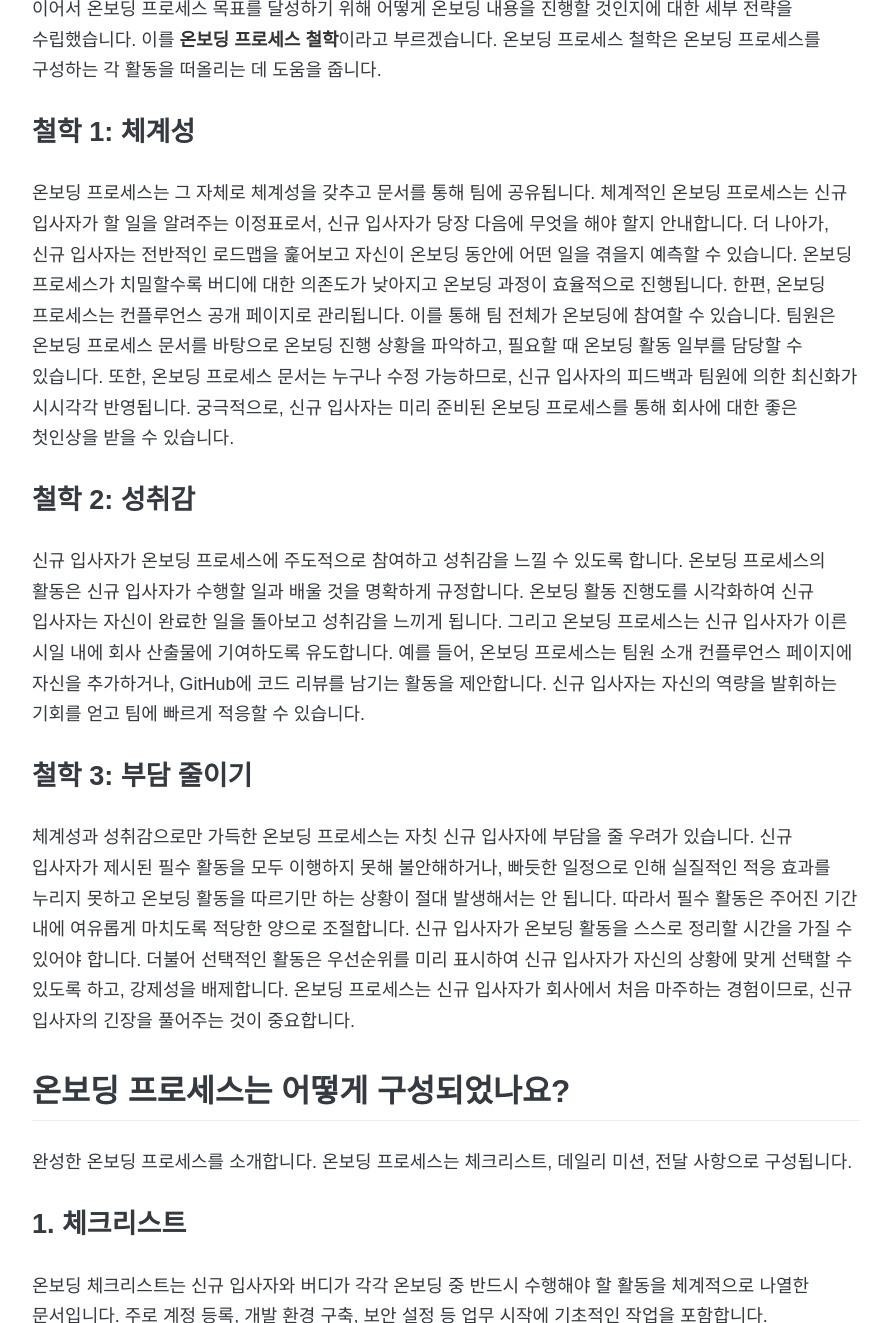
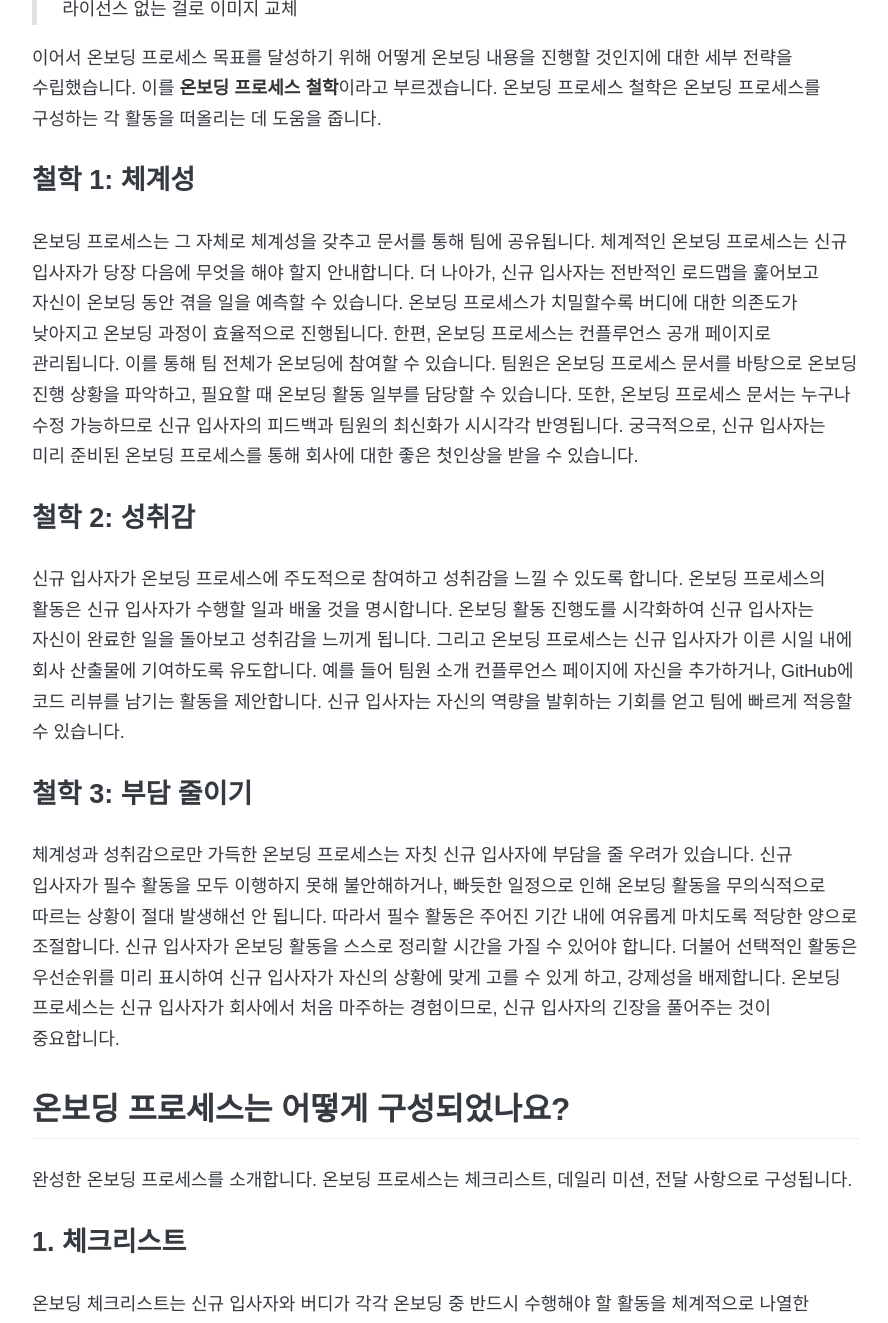
Before and after one commit to 8percent/8percent.github.io, a Jekyll site: the page built from _posts/2024-07-05-백엔드-온보딩-수립.md, in a window 1280 px wide and 1400 px high, scrolled down 3460 px, cut to the strip 77-1400 px from the top of the window. Shown: the whole strip, without its empty margins (194-1082 px from the left). Built offline with Jekyll 4.4.1, drawn with Linux system fonts in a browser that asks for light colours; some web fonts are replaced; some of the changed text lies outside the part shown.

Commit message:
REF: 퇴고

```diff
--- a/_posts/2024-07-05-백엔드-온보딩-수립.md
+++ b/_posts/2024-07-05-백엔드-온보딩-수립.md
@@ -49,7 +49,9 @@
 
 온보딩 프로세스는 온보딩에서 해야 할 일을 정의하고 수행 방식을 체계화한 뒤, 온보딩의 목표와 철학을 바탕으로 실제 활동을 구성해 나가는 순서로 만들어졌습니다. 버디를 맡았던 직전 입사자를 비롯해 Backend 팀의 리더, 인사팀 담당자, CTO님을 인터뷰하고 이전의 버디 경험을 더해 온보딩 프로세스 수립의 근거로 삼았습니다. 온보딩 프로세스는 1차 버디 기간인 입사일로부터 일주일(5영업일) 동안 진행됩니다.
 
-지금까지 겪었던 버디의 역할을 바탕으로 **온보딩의 내용**을 구체화했습니다. 다시 말해 신규 입사자들이 온보딩 프로세스 유무와 상관없이 첫 한 주일에 수행해야 할 활동을 정의한 것입니다.
+우선 지금까지 겪었던 버디의 역할을 바탕으로 **온보딩의 내용**을 구체화했습니다. 다시 말해 신규 입사자들이 온보딩 프로세스 유무와 상관없이 첫 한 주일에 수행해야 할 활동을 정의한 것입니다.
+
+> 유무와 상관 없이? -> 이해가 어려움
 
 - 환경 설정: 업무 시작에 필수인 도구에 가입하고, 개발 환경을 구축합니다.
 - 문화 이해: 업무 프로세스, 회사 및 팀 문화, 개발 문화를 소개받습니다.
@@ -70,15 +72,15 @@
 
 ### 철학 1: 체계성
 
-온보딩 프로세스는 그 자체로 체계성을 갖추고 문서를 통해 팀에 공유됩니다. 체계적인 온보딩 프로세스는 신규 입사자가 할 일을 알려주는 이정표로서, 신규 입사자가 당장 다음에 무엇을 해야 할지 안내합니다. 더 나아가, 신규 입사자는 전반적인 로드맵을 훑어보고 자신이 온보딩 동안에 어떤 일을 겪을지 예측할 수 있습니다. 온보딩 프로세스가 치밀할수록 버디에 대한 의존도가 낮아지고 온보딩 과정이 효율적으로 진행됩니다. 한편, 온보딩 프로세스는 컨플루언스 공개 페이지로 관리됩니다. 이를 통해 팀 전체가 온보딩에 참여할 수 있습니다. 팀원은 온보딩 프로세스 문서를 바탕으로 온보딩 진행 상황을 파악하고, 필요할 때 온보딩 활동 일부를 담당할 수 있습니다. 또한, 온보딩 프로세스 문서는 누구나 수정 가능하므로, 신규 입사자의 피드백과 팀원에 의한 최신화가 시시각각 반영됩니다. 궁극적으로, 신규 입사자는 미리 준비된 온보딩 프로세스를 통해 회사에 대한 좋은 첫인상을 받을 수 있습니다.
+온보딩 프로세스는 그 자체로 체계성을 갖추고 문서를 통해 팀에 공유됩니다. 체계적인 온보딩 프로세스는 신규 입사자가 당장 다음에 무엇을 해야 할지 안내합니다. 더 나아가, 신규 입사자는 전반적인 로드맵을 훑어보고 자신이 온보딩 동안 겪을 일을 예측할 수 있습니다. 온보딩 프로세스가 치밀할수록 버디에 대한 의존도가 낮아지고 온보딩 과정이 효율적으로 진행됩니다. 한편, 온보딩 프로세스는 컨플루언스 공개 페이지로 관리됩니다. 이를 통해 팀 전체가 온보딩에 참여할 수 있습니다. 팀원은 온보딩 프로세스 문서를 바탕으로 온보딩 진행 상황을 파악하고, 필요할 때 온보딩 활동 일부를 담당할 수 있습니다. 또한, 온보딩 프로세스 문서는 누구나 수정 가능하므로 신규 입사자의 피드백과 팀원의 최신화가 시시각각 반영됩니다. 궁극적으로, 신규 입사자는 미리 준비된 온보딩 프로세스를 통해 회사에 대한 좋은 첫인상을 받을 수 있습니다.
 
 ### 철학 2: 성취감
 
-신규 입사자가 온보딩 프로세스에 주도적으로 참여하고 성취감을 느낄 수 있도록 합니다. 온보딩 프로세스의 활동은 신규 입사자가 수행할 일과 배울 것을 명확하게 규정합니다. 온보딩 활동 진행도를 시각화하여 신규 입사자는 자신이 완료한 일을 돌아보고 성취감을 느끼게 됩니다. 그리고 온보딩 프로세스는 신규 입사자가 이른 시일 내에 회사 산출물에 기여하도록 유도합니다. 예를 들어, 온보딩 프로세스는 팀원 소개 컨플루언스 페이지에 자신을 추가하거나, GitHub에 코드 리뷰를 남기는 활동을 제안합니다. 신규 입사자는 자신의 역량을 발휘하는 기회를 얻고 팀에 빠르게 적응할 수 있습니다.
+신규 입사자가 온보딩 프로세스에 주도적으로 참여하고 성취감을 느낄 수 있도록 합니다. 온보딩 프로세스의 활동은 신규 입사자가 수행할 일과 배울 것을 명시합니다. 온보딩 활동 진행도를 시각화하여 신규 입사자는 자신이 완료한 일을 돌아보고 성취감을 느끼게 됩니다. 그리고 온보딩 프로세스는 신규 입사자가 이른 시일 내에 회사 산출물에 기여하도록 유도합니다. 예를 들어 팀원 소개 컨플루언스 페이지에 자신을 추가하거나, GitHub에 코드 리뷰를 남기는 활동을 제안합니다. 신규 입사자는 자신의 역량을 발휘하는 기회를 얻고 팀에 빠르게 적응할 수 있습니다.
 
 ### 철학 3: 부담 줄이기
 
-체계성과 성취감으로만 가득한 온보딩 프로세스는 자칫 신규 입사자에 부담을 줄 우려가 있습니다. 신규 입사자가 제시된 필수 활동을 모두 이행하지 못해 불안해하거나, 빠듯한 일정으로 인해 실질적인 적응 효과를 누리지 못하고 온보딩 활동을 따르기만 하는 상황이 절대 발생해서는 안 됩니다. 따라서 필수 활동은 주어진 기간 내에 여유롭게 마치도록 적당한 양으로 조절합니다. 신규 입사자가 온보딩 활동을 스스로 정리할 시간을 가질 수 있어야 합니다. 더불어 선택적인 활동은 우선순위를 미리 표시하여 신규 입사자가 자신의 상황에 맞게 선택할 수 있도록 하고, 강제성을 배제합니다. 온보딩 프로세스는 신규 입사자가 회사에서 처음 마주하는 경험이므로, 신규 입사자의 긴장을 풀어주는 것이 중요합니다.
+체계성과 성취감으로만 가득한 온보딩 프로세스는 자칫 신규 입사자에 부담을 줄 우려가 있습니다. 신규 입사자가 필수 활동을 모두 이행하지 못해 불안해하거나, 빠듯한 일정으로 인해 온보딩 활동을 무의식적으로 따르는 상황이 절대 발생해선 안 됩니다. 따라서 필수 활동은 주어진 기간 내에 여유롭게 마치도록 적당한 양으로 조절합니다. 신규 입사자가 온보딩 활동을 스스로 정리할 시간을 가질 수 있어야 합니다. 더불어 선택적인 활동은 우선순위를 미리 표시하여 신규 입사자가 자신의 상황에 맞게 고를 수 있게 하고, 강제성을 배제합니다. 온보딩 프로세스는 신규 입사자가 회사에서 처음 마주하는 경험이므로, 신규 입사자의 긴장을 풀어주는 것이 중요합니다.
 
 ## 온보딩 프로세스는 어떻게 구성되었나요?
 
@@ -86,7 +88,7 @@
 
 ### 1. 체크리스트
 
-온보딩 체크리스트는 신규 입사자와 버디가 각각 온보딩 중 반드시 수행해야 할 활동을 체계적으로 나열한 문서입니다. 주로 계정 등록, 개발 환경 구축, 보안 설정 등 업무 시작에 기초적인 작업을 포함합니다. 체크리스트의 또 다른 효과는 버디의 시간 절약입니다. 신규 입사자의 기초 설정 과정에서 버디를 거치는 경우가 많은데, 버디도 신규 입사자 설정을 자주 하지 않다 보니 순탄히 진행되지 않을 때가 있습니다. 체크리스트에 Pycharm 라이선스 구매, SSH 공개키 등록 같은 자주 막히던 작업에 대한 요령을 기재했습니다. 그리고 매번 신규 입사자에게 개별적으로 전해주던 슬랙 메시지, 컨플루언스 페이지, 참고 웹 페이지 링크를 한 곳에 모아두어 신규 입사자가 필요한 정보를 쉽게 찾을 수 있도록 합니다.
+온보딩 체크리스트는 신규 입사자와 버디가 각각 온보딩 중 반드시 수행해야 할 활동을 체계적으로 나열한 문서입니다. 주로 계정 등록, 개발 환경 구축, 보안 설정 등 업무 시작에 기초적인 작업을 포함합니다. 체크리스트의 또 다른 효과는 버디의 시간 절약입니다. 신규 입사자의 기초 설정 과정에서 버디를 거치는 경우가 많은데, 버디도 신규 입사자 설정을 자주 하지 않다 보니 실수할 수 있습니다. 체크리스트에 Pycharm 라이선스 구매, SSH 공개키 등록 같은 자주 막히던 작업에 대한 요령을 기재했습니다. 그리고 매번 신규 입사자에게 개별적으로 전해주던 슬랙 메시지, 컨플루언스 페이지, 참고 웹 페이지 링크를 한 곳에 모아두어 신규 입사자가 필요한 정보를 쉽게 찾을 수 있도록 합니다.
 
 <figure style="text-align: center">
   <img src="/images/백엔드-온보딩-수립-checklist-recruit.png" alt="백엔드-온보딩-수립-checklist-recruit" width="600"/>
@@ -99,7 +101,7 @@
 
 ### 2. 데일리 미션
 
-온보딩 데일리 미션은 입사 이후 1일 차부터 5일 차까지 신규 입사자가 실천할 활동을 담은 문서로 제공됩니다. 온보딩 체크리스트 항목과 전달 사항을 완료했다면 쉽게 처리할 수 있습니다. 그리하여 신규 입사자가 날마다 체크리스트에서 수행할 항목을 선택하는 길잡이로 활용됩니다. 더불어 회사와 팀에 기여하거나 실제 업무와 연계된 활동을 포함하므로 신규 입사자에게 성취감을 부여합니다. 정해진 날짜에 데일리 미션을 모두 수행하지 않아도 괜찮습니다. 5일 치 미션을 하루에 몰아서 끝낼 수도 있을 만큼 분량이 적습니다.
+온보딩 데일리 미션은 입사 이후 1일 차부터 5일 차까지 신규 입사자가 실천할 활동을 담은 문서로 제공됩니다. 온보딩 체크리스트 항목과 전달 사항을 완료했다면 쉽게 처리할 수 있습니다. 그리하여 신규 입사자가 날마다 체크리스트에서 수행할 항목을 선택하는 길잡이로 활용됩니다. 더불어 회사와 팀에 기여하거나 실제 업무와 연계된 활동을 포함하므로, 신규 입사자에게 성취감을 부여합니다. 정해진 날짜에 데일리 미션을 모두 수행하지 않아도 괜찮습니다. 5일 치 미션을 하루에 몰아서 끝낼 수도 있을 만큼 분량이 적습니다.
 
 <figure style="text-align: center">
   <img src="/images/백엔드-온보딩-수립-daily-mission.png" alt="백엔드-온보딩-수립-daily-mission" width="600"/>
@@ -125,8 +127,7 @@
 
 ## 온보딩 프로세스는 어떤 결과를 가져왔나요?
 
-송희 님 입사 며칠 전, 찬규 님도 송희 님과 같은 날 합류하시기로 결정되어, 온보딩 프로세스가 운 좋게 효과를 발휘할 수 있었습니다. 새로운 백엔드 개발자 두 분이 온보딩 프로세스를 진행한 결과는 기대 이상이었습니다.
-
+송희 님 입사 며칠 전, 찬규 님도 송희 님과 같은 날 합류하시기로 결정되어, 온보딩 프로세스의 효과가 더욱 두드러졌습니다. 새로운 백엔드 개발자 두 분이 온보딩 프로세스를 진행한 결과는 기대 이상이었습니다.
 
 <figure style="text-align: center">
   <img src="/images/백엔드-온보딩-수립-retrospect.png" alt="백엔드-온보딩-수립-retrospect" width="550"/>
```
Also changed, not shown: other parts of _posts/2024-07-05-백엔드-온보딩-수립.md (+1 -1 lines).
